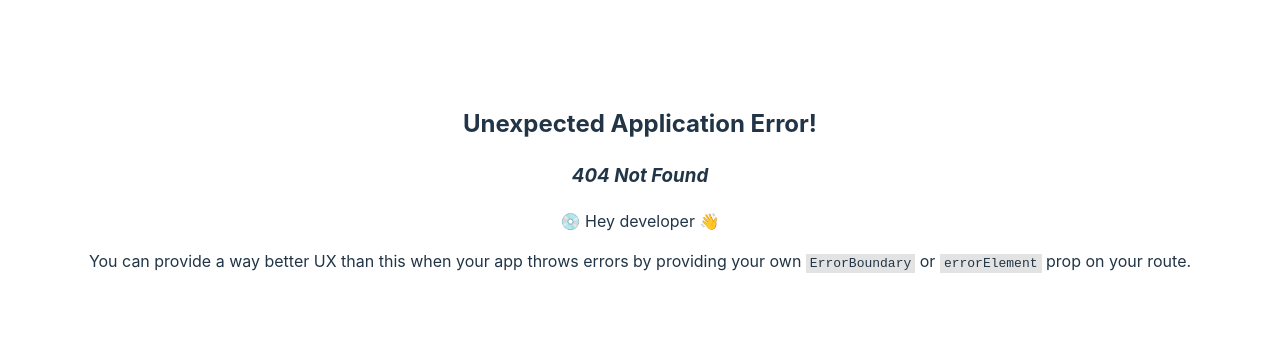
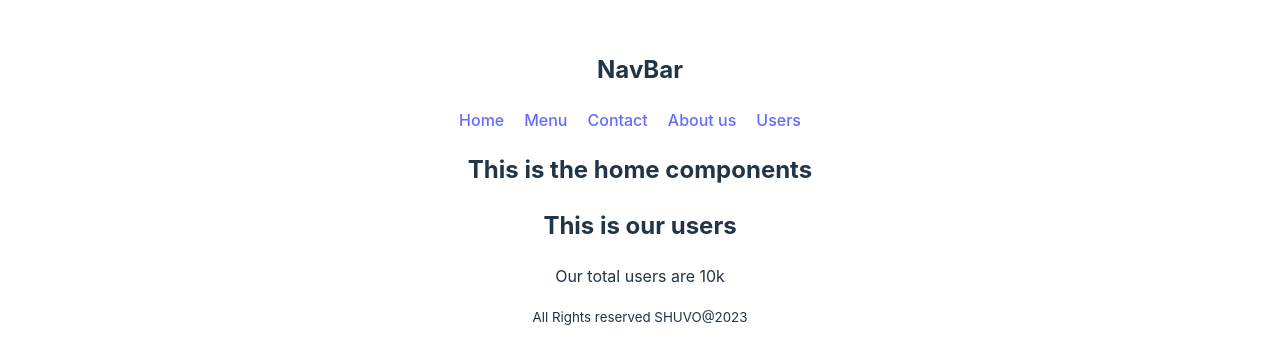
Before and after one commit to Shuuvoo/React-Router-introduction, a React (Vite) app: page /users in a window 1280 px wide. Before the commit this address had no page. Shown: the part 212-576 px from the top of the page. Built offline with nearby package versions, Linux system fonts and the light colour scheme.

Commit message:
add user component added

```diff
--- /dev/null
+++ b/src/components/Footer/Footer.jsx
@@ -0,0 +1,12 @@
+
+const Footer = () => {
+    return (
+        <div>
+
+            <p><small>All Rights reserved SHUVO@2023 </small></p>
+
+        </div>
+    );
+};
+
+export default Footer;
--- a/src/components/Header/Header.jsx
+++ b/src/components/Header/Header.jsx
@@ -13,6 +13,7 @@ const Header = () => {
         {/* <a href="/contact">Contact</a> */}
         <Link to="/about">About us</Link>
         {/* <a href="/about">About us</a> */}
+        <Link to="/users">Users</Link>
       </nav>
     </div>
   );
--- a/src/components/Home/Home.jsx
+++ b/src/components/Home/Home.jsx
@@ -1,5 +1,6 @@
 import { Outlet } from "react-router-dom";
 import Header from "../Header/Header";
+import Footer from "../Footer/Footer";
 
 const Home = () => {
   return (
@@ -8,6 +9,8 @@ const Home = () => {
       <h2>This is the home components</h2>
       <Outlet></Outlet>
 
+      <Footer></Footer>
+
     </div>
   );
 };
--- /dev/null
+++ b/src/components/Users/Users.jsx
@@ -0,0 +1,12 @@
+
+
+const Users = () => {
+    return (
+        <div>
+            <h2>This is our users </h2>
+            <p>Our total users are 10k</p>
+        </div>
+    );
+};
+
+export default Users;
--- a/src/main.jsx
+++ b/src/main.jsx
@@ -7,6 +7,7 @@ import Home from "./components/Home/Home.jsx";
 
 import About from "./components/About/About.jsx";
 import Contact from "./components/Contact/Contact.jsx";
+import Users from "./components/Users/Users.jsx";
 
 const router = createBrowserRouter([
   // {
@@ -32,6 +33,10 @@ const router = createBrowserRouter([
       {
         path:'/contact',
         element:<Contact></Contact>
+      },
+      {
+        path:'/users',
+        element:<Users></Users>
       }
     ]
   },
```
